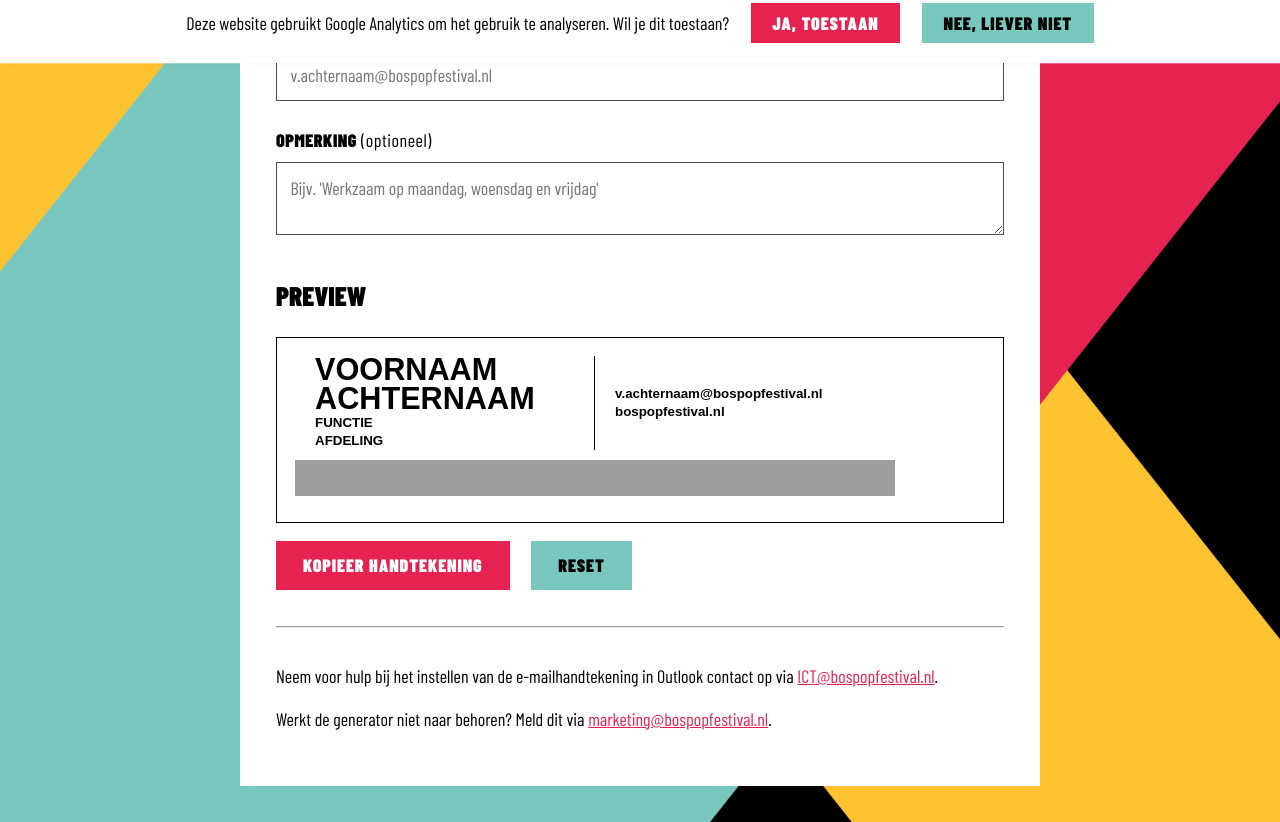
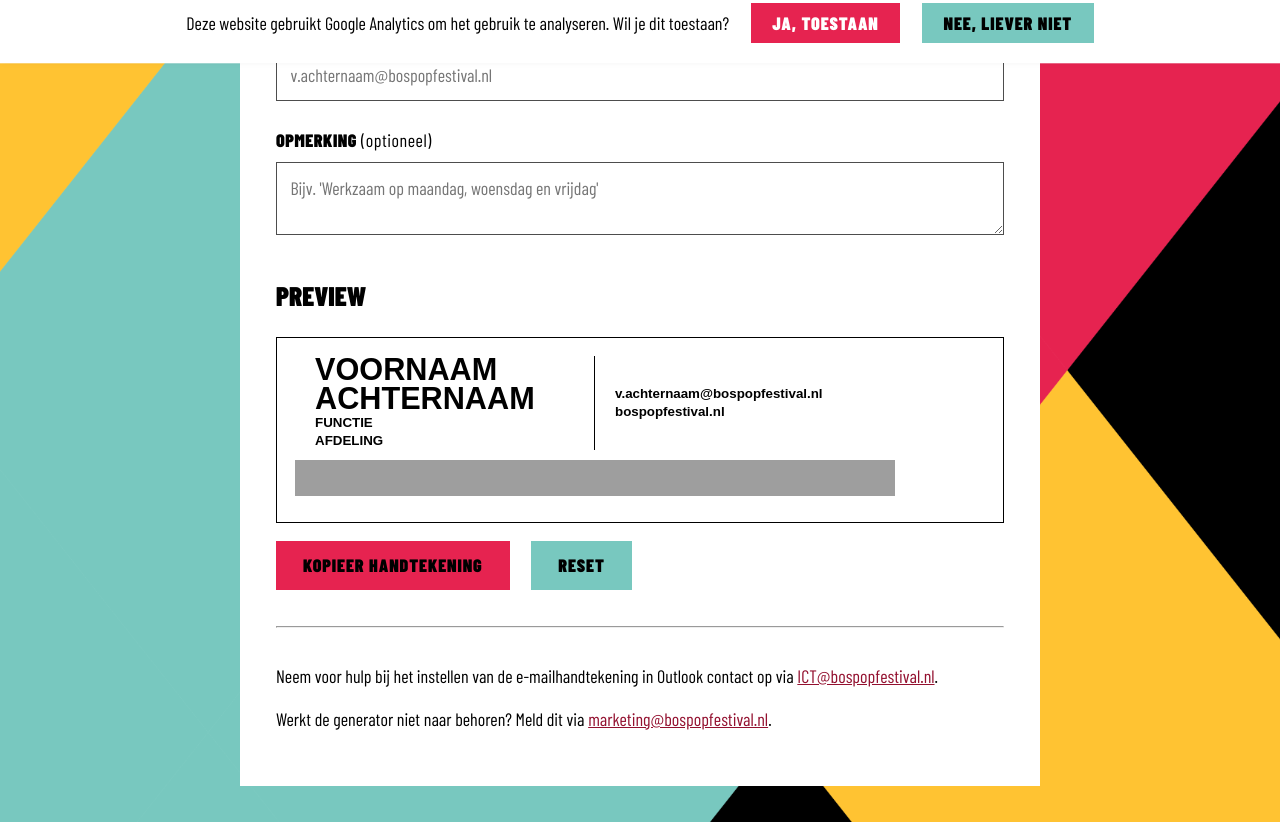
Before and after one commit to emielwolter/bospop-emailhandtekening-generator-v2, a plain HTML site: page index.html in a window 1280 px wide. Shown: the part 737-1559 px from the top of the page. Drawn offline with Linux system fonts and the light colour scheme; grey boxes are pictures that could not be loaded.

Commit message:
accessibility styles

```diff
--- a/css/styles.css
+++ b/css/styles.css
@@ -152,7 +152,7 @@ h2 {
 }
 
 a {
-  color: var(--color-pink);
+  color: #93102f;
 }
 
 .form-group {
@@ -221,7 +221,7 @@ select:focus {
 
 button {
   background-color: var(--color-pink);
-  color: #fff;
+  color: #000;
   border: none;
   padding: 0.75rem 1.5rem;
   font-family: var(--font-heading);
@@ -235,15 +235,14 @@ button {
 
 button:hover {
   background-color: var(--color-black);
+  color: #fff;
 }
 
 #resetBtn {
   background-color: var(--color-turquoise);
-  color: #000;
 }
 #resetBtn:hover {
   background-color: var(--color-black);
-  color: #fff;
 }
 
 #signaturePreview {
```
